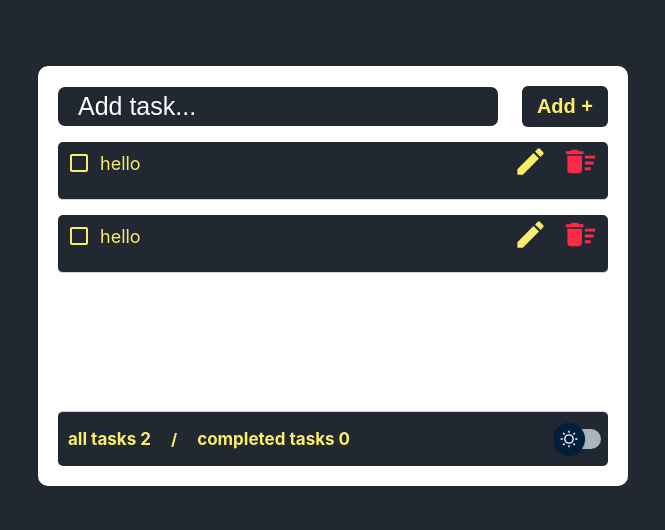
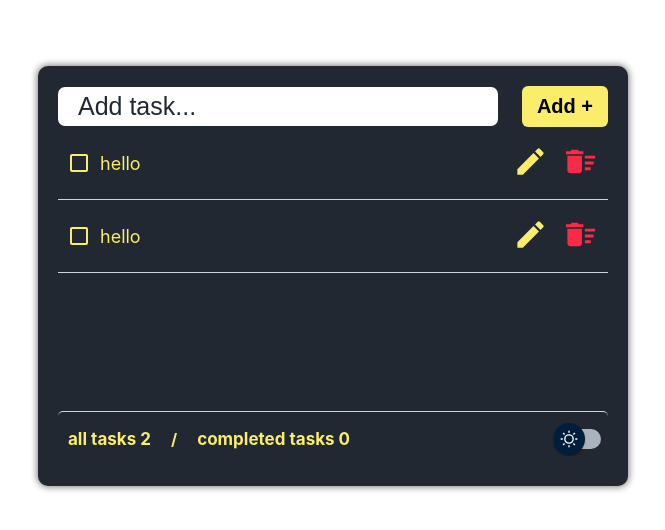
Before and after one commit to VaheGasparyan/todo-list, a React (Create React App) app: page / in a window 1280 px wide. Shown: the part 124-654 px from the top of the page, without its empty margins (307-972 px from the left). Built offline with nearby package versions, Linux system fonts and the light colour scheme.

Commit message:
create set and get localStorage functional

```diff
--- a/src/App.tsx
+++ b/src/App.tsx
@@ -1,9 +1,10 @@
-import {useState, createContext} from "react";
+import {useState, createContext, useEffect} from "react";
 import {themeChange} from "utils/themeChange";
 
 import Todo from "todo";
 
 import './App.css';
+import {getLocalStorageValue, setLocalStorageValue} from "./utils/setAndGetLocalStorageValue";
 
 export const ThemeContext = createContext({
     theme: 'light',
@@ -11,10 +12,12 @@ export const ThemeContext = createContext({
 });
 
 const App = () => {
-    const [theme, setTheme] = useState('light');
+    const [theme, setTheme] = useState(getLocalStorageValue());
 
     const changeTheme = () => {
-        setTheme(themeChange(theme));
+        const newTheme = themeChange(theme);
+        setLocalStorageValue(newTheme);
+        setTheme(newTheme);
     }
 
   return (
--- a/src/components/footer/index.tsx
+++ b/src/components/footer/index.tsx
@@ -7,7 +7,7 @@ import {IFooterPropsInterface} from "interfaces/footerPropsInterface";
 
 import './footer.css';
 const Footer:FC <IFooterPropsInterface> = ({ todo }) => {
-    const { changeTheme } = useContext(ThemeContext);
+    const { changeTheme, theme } = useContext(ThemeContext);
 
     return (
         <footer>
@@ -21,7 +21,7 @@ const Footer:FC <IFooterPropsInterface> = ({ todo }) => {
                 </div>
             </div>
             <div className="switch">
-                <MaterialUISwitch onClick={changeTheme} />
+                <MaterialUISwitch onClick={changeTheme} checked={theme === 'dark' ? false : true} />
             </div>
         </footer>
     );
--- /dev/null
+++ b/src/utils/setAndGetLocalStorageValue.ts
@@ -0,0 +1,14 @@
+const getLocalStorageValue = () => {
+    const theme = localStorage.getItem('theme')
+    if(theme) {
+        return theme;
+    }
+
+    return 'dark'
+}
+
+const setLocalStorageValue = (theme: string) => {
+    localStorage.setItem('theme', theme);
+}
+
+export { getLocalStorageValue, setLocalStorageValue };
```
